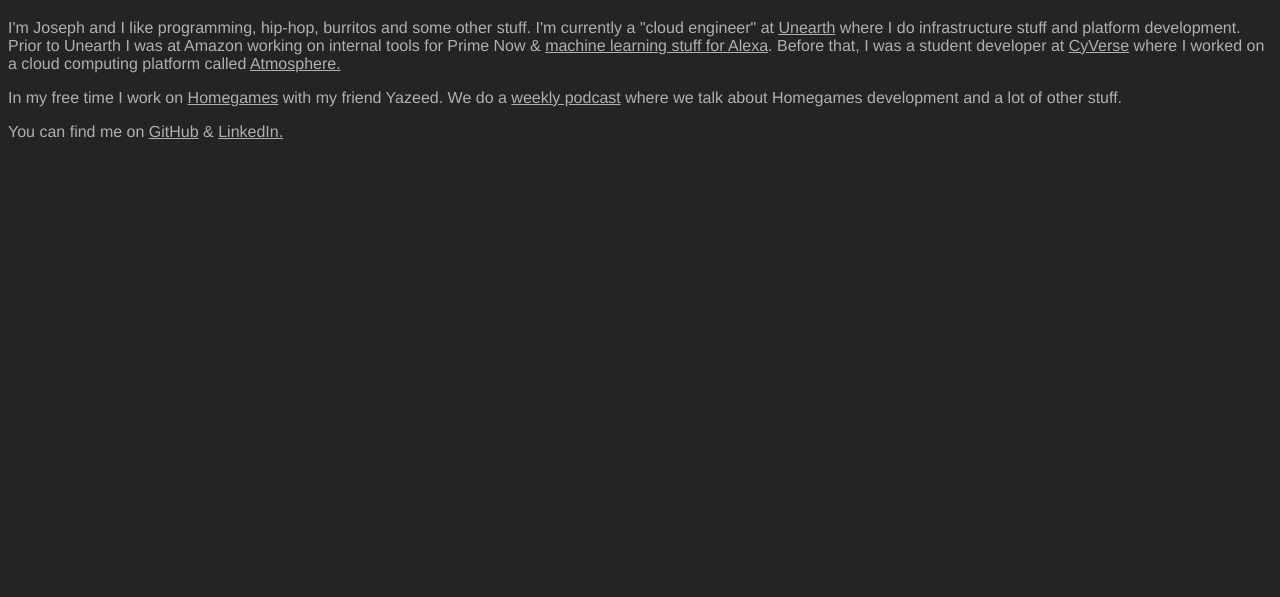
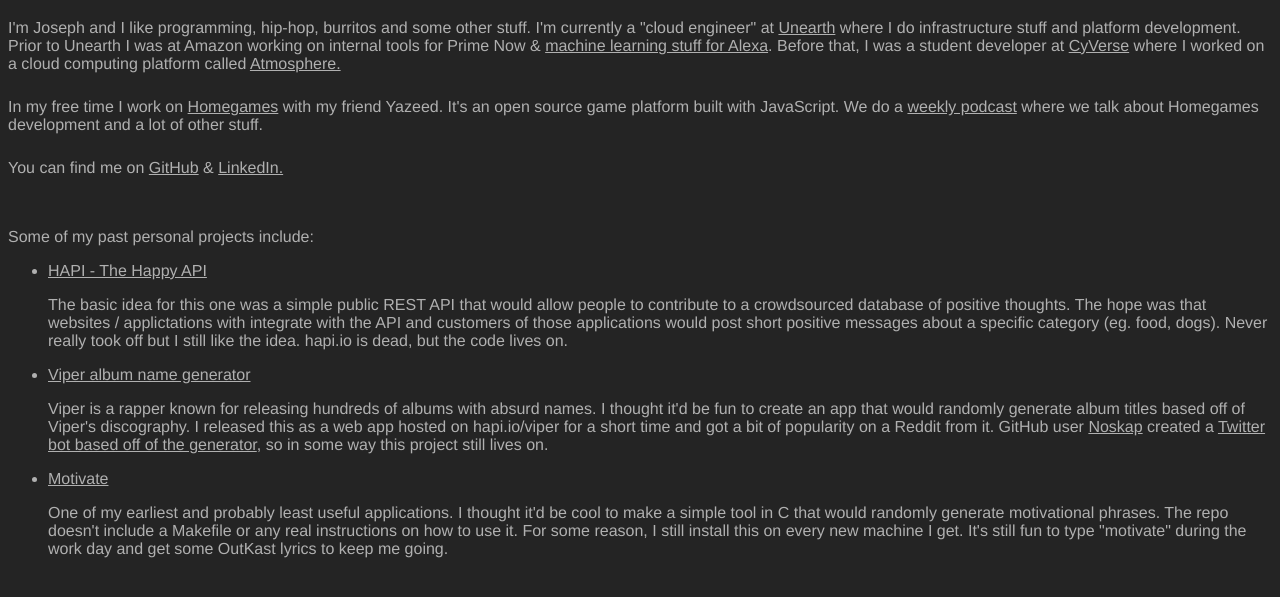
Before and after one commit to prosif/joseph.zone, a plain HTML site: page index.html in a window 1280 px wide. Shown: the part 61-658 px from the top of the page. Drawn offline with Linux system fonts and the light colour scheme.

Commit message:
more info

```diff
--- a/index.html
+++ b/index.html
@@ -8,21 +8,57 @@
             background-color: #242424;
             color: #B0B0B0;
         }
+
+        #about p {
+            margin-bottom: 2%;
+        }
+
+        #personal-projects {
+            margin-top: 4%;
+        }
+
     </style>
     </head>
     <body>
         <h1>
             Hello, world!
         </h1>
+        <div id='about'>
             <p>
                 I'm Joseph and I like programming, hip-hop, burritos and some other stuff. I'm currently a "cloud engineer" at <a href="https://unearthlabs.com" target="blank">Unearth</a> where I do infrastructure stuff and platform development. Prior to Unearth I was at Amazon working on internal tools for Prime Now & <a href="https://www.amazon.science/blog/hyprank-how-alexa-determines-what-skill-can-best-meet-a-customers-need" target="blank">machine learning stuff for Alexa</a>. Before that, I was a student developer at <a href="https://cyverse.org/" target="blank">CyVerse</a> where I worked on a cloud computing platform called <a href="https://cyverse.org/atmosphere" target="blank">Atmosphere.</a>
             </p>
 
             <p>
-            In my free time I work on <a href="https://homegames.io" target="blank">Homegames</a> with my friend Yazeed. We do a <a href="https://open.spotify.com/show/0ZjCaMQld0OcBqKgOIUiez?si=aPlF7T1OTF2ljuxTiYsEng" target="blank">weekly podcast</a> where we talk about Homegames development and a lot of other stuff.
+                In my free time I work on <a href="https://homegames.io" target="blank">Homegames</a> with my friend Yazeed. It's an open source game platform built with JavaScript. We do a <a href="https://open.spotify.com/show/0ZjCaMQld0OcBqKgOIUiez?si=aPlF7T1OTF2ljuxTiYsEng" target="blank">weekly podcast</a> where we talk about Homegames development and a lot of other stuff.
             </p>
             <p>
                 You can find me on <a href="https://github.com/prosif" target="blank">GitHub</a> & <a href="https://linkedin.com/in/prosif" target="blank">LinkedIn.</a>
             </p>
+        </div>
+        <div id='personal-projects'>
+            <p>
+                Some of my past personal projects include:
+                <ul>
+                    <li>
+                        <a href="https://github.com/prosif/hapi-frontend" target="blank">HAPI - The Happy API</a>
+                        <p>
+                            The basic idea for this one was a simple public REST API that would allow people to contribute to a crowdsourced database of positive thoughts. The hope was that websites / applictations with integrate with the API and customers of those applications would post short positive messages about a specific category (eg. food, dogs). Never really took off but I still like the idea. hapi.io is dead, but the code lives on.
+                        </p>
+                    </li>
+                    <li>
+                        <a href="https://github.com/prosif/viper-generator" target="blank">Viper album name generator</a>
+                        <p>
+                        Viper is a rapper known for releasing hundreds of albums with absurd names. I thought it'd be fun to create an app that would randomly generate album titles based off of Viper's discography. I released this as a web app hosted on hapi.io/viper for a short time and got a bit of popularity on a Reddit from it. GitHub user <a href="https://github.com/noskap" target="blank">Noskap</a> created a <a href="https://twitter.com/ViperAlbumBot" target="blank">Twitter bot based off of the generator</a>, so in some way this project still lives on.
+                        </p>
+                    </li>
+                    <li>
+                        <a href="https://github.com/prosif/Command-Line-Motivator" target="blank">Motivate</a>
+                        <p>
+                        One of my earliest and probably least useful applications. I thought it'd be cool to make a simple tool in C that would randomly generate motivational phrases. The repo doesn't include a Makefile or any real instructions on how to use it. For some reason, I still install this on every new machine I get. It's still fun to type "motivate" during the work day and get some OutKast lyrics to keep me going.
+                        </p>
+                    </li>
+                </ul>
+            </p>
+        </div>
     </body>
 </html>
```
Lines whose indentation alone changed are shown as unchanged.
